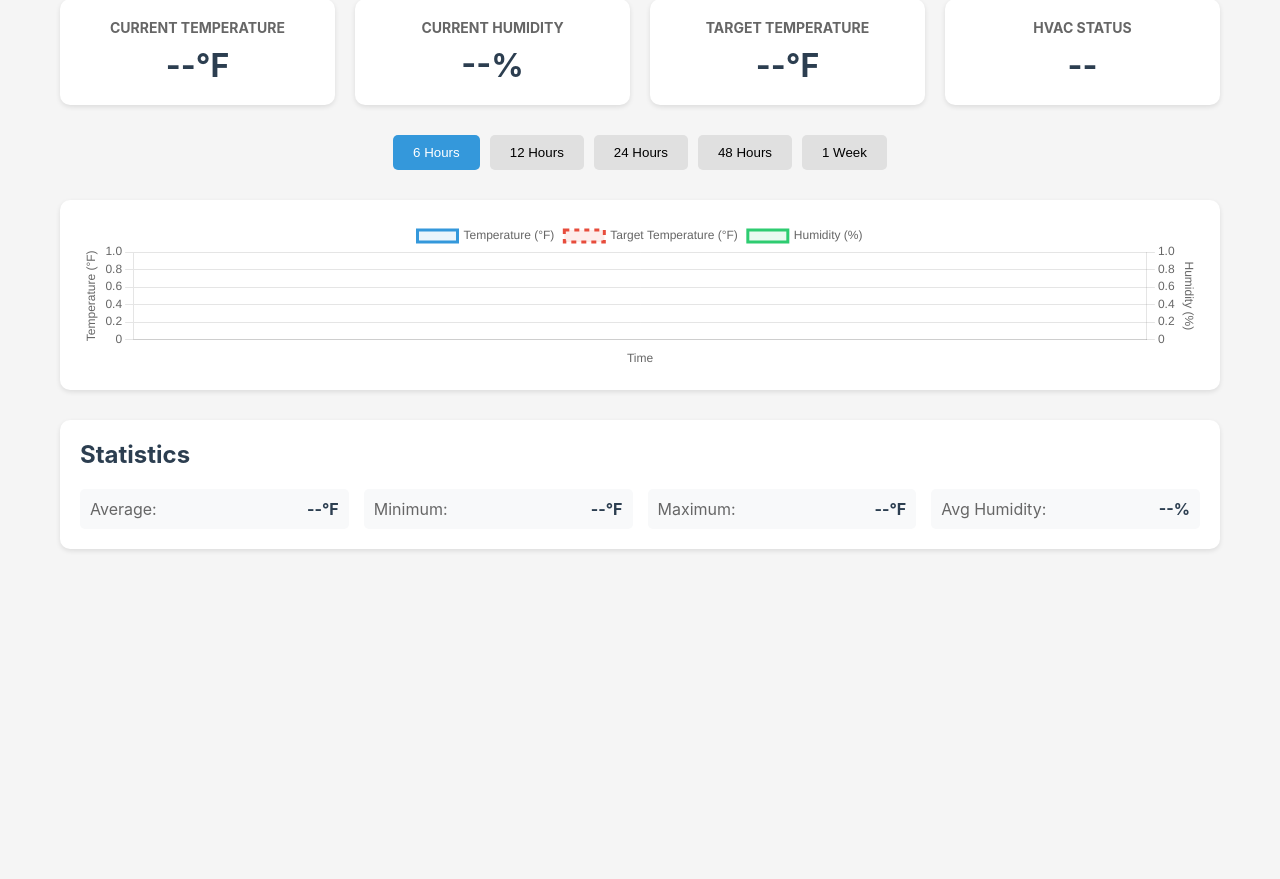
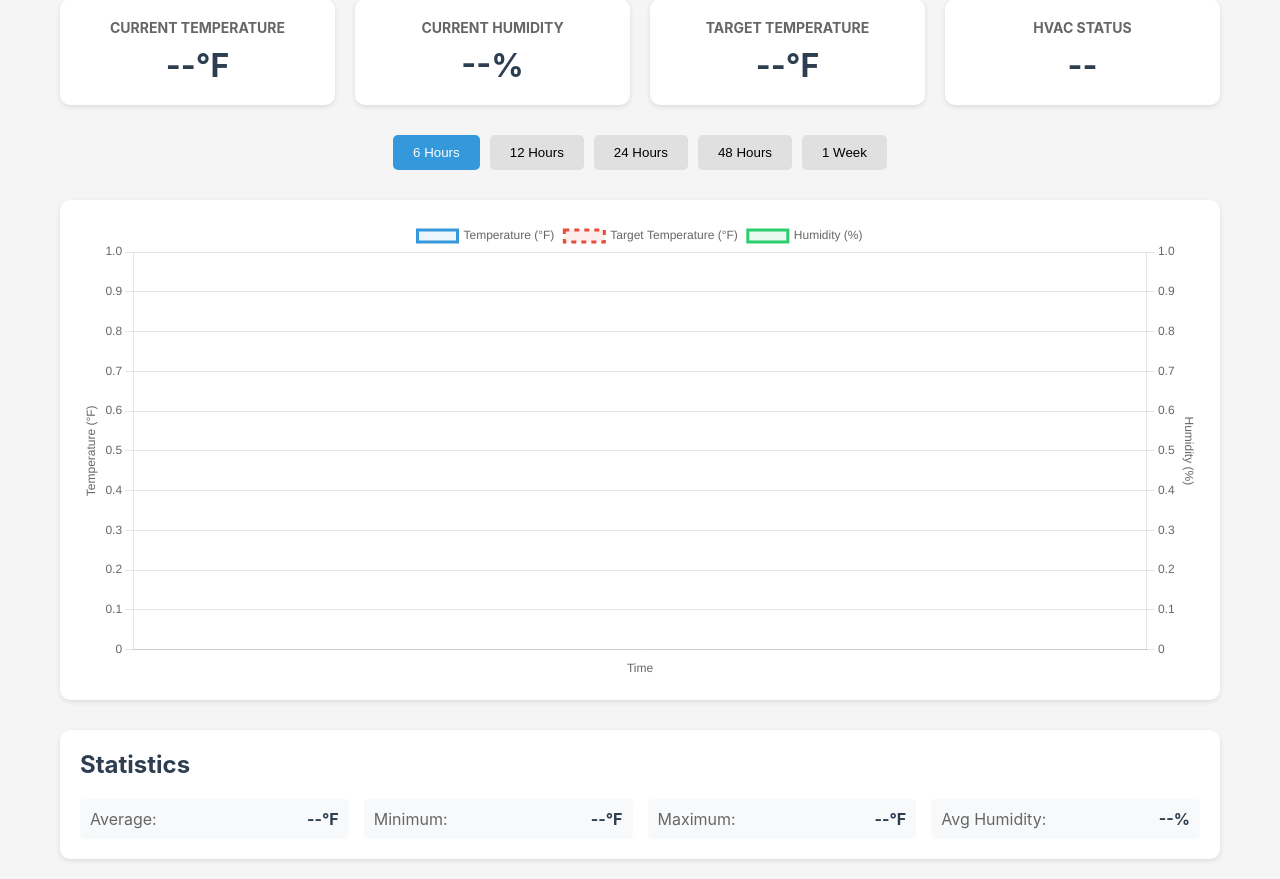
Before and after one commit to mittonface/temperature-monitor, a Flask app: page / in a window 1280 px wide. Shown: the part 90-969 px from the top of the page. Before the commit the page ends 800 px from the top, so only its background shows below. Run offline with Flask 3, Linux system fonts and the light colour scheme; data that the repository does not hold is empty.

Commit message:
bigger graph

```diff
--- a/static/css/style.css
+++ b/static/css/style.css
@@ -81,6 +81,7 @@ h1 {
     border-radius: 10px;
     box-shadow: 0 2px 5px rgba(0,0,0,0.1);
     margin-bottom: 30px;
+    height: 500px;
 }
 
 .statistics {
```
